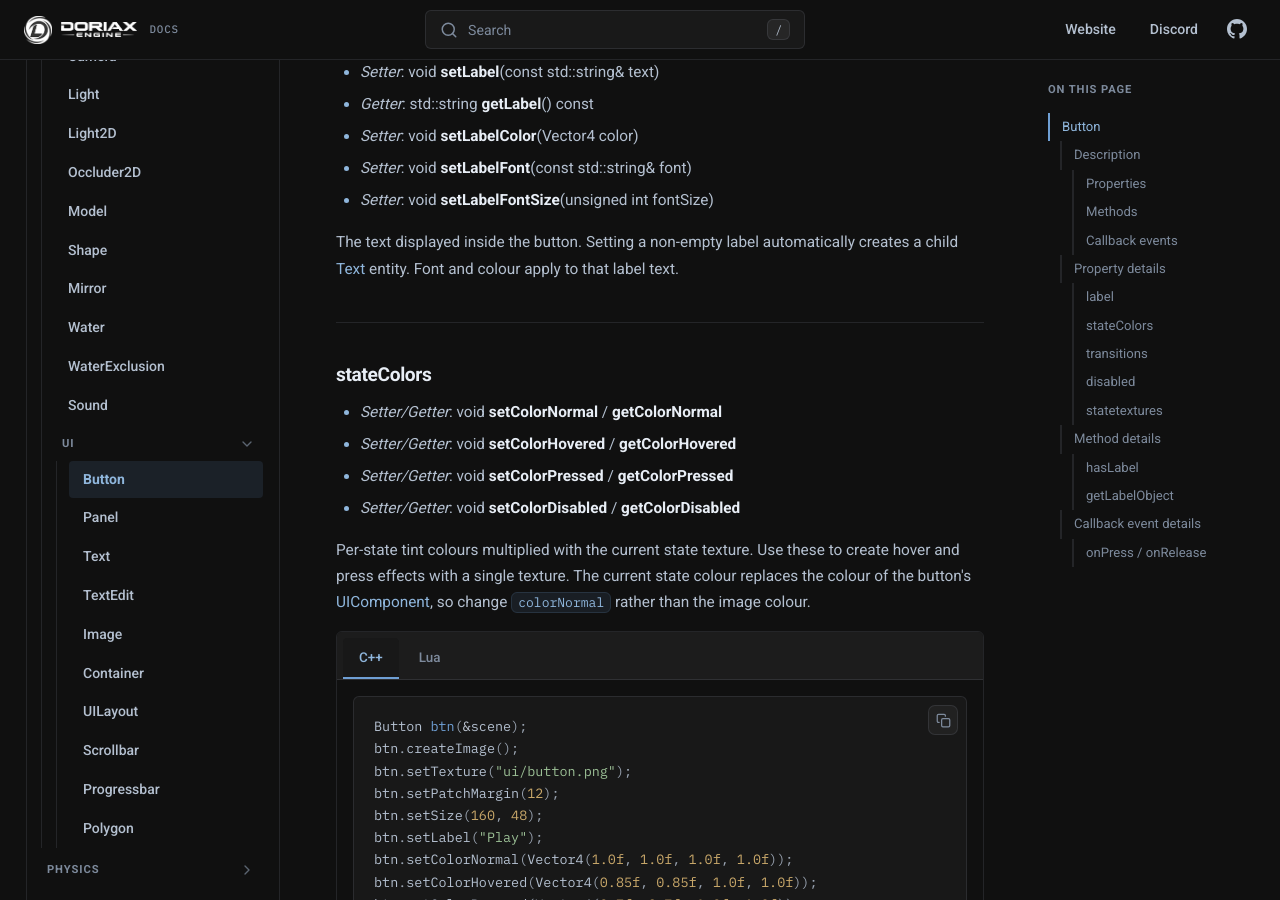
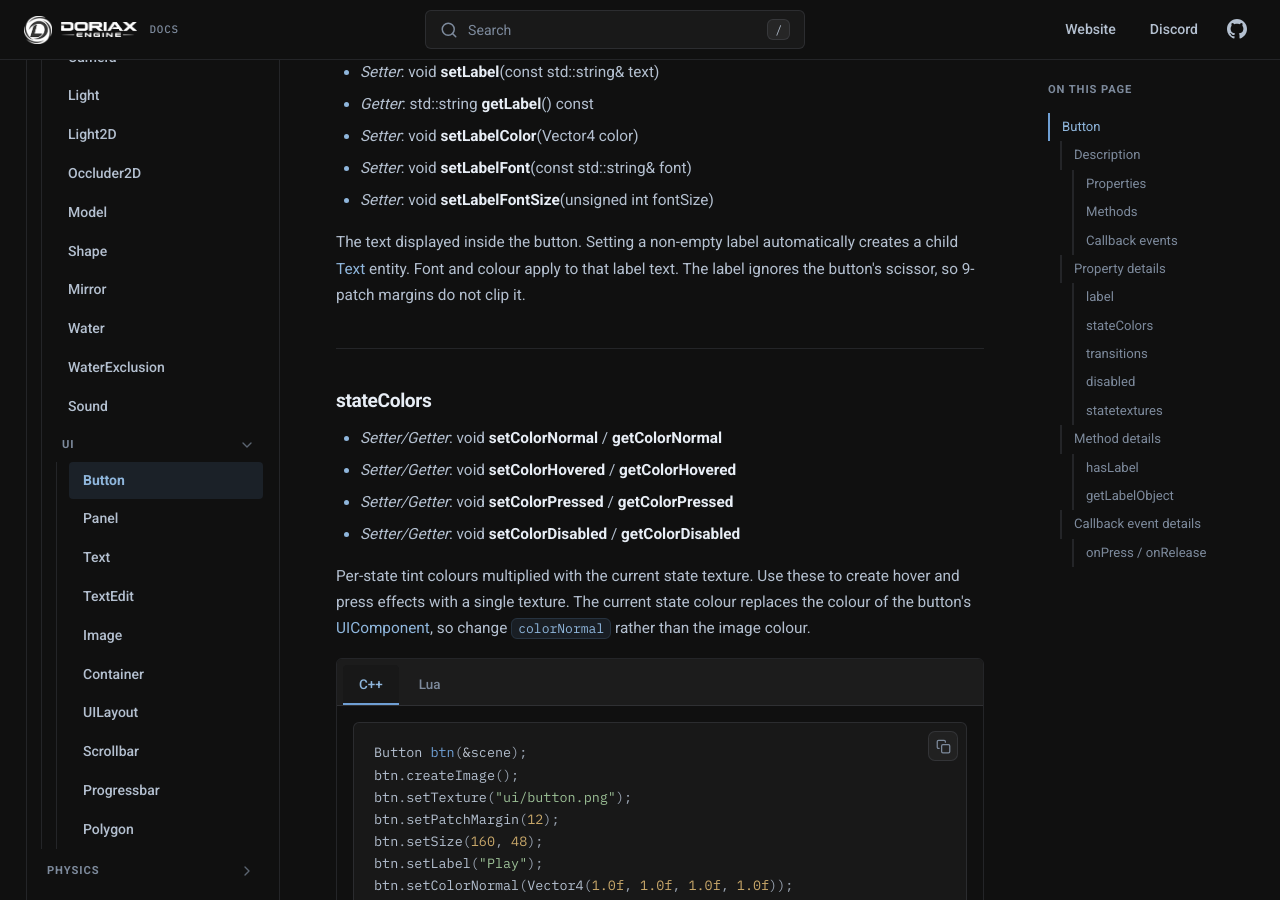
Before and after one commit to doriaxengine/doriax-docs, an MkDocs documentation site: the page built from docs/reference/classes/button.md, in a window 1280 px wide and 900 px high, scrolled down 1862 px. Built offline with MkDocs 1.6.1, drawn with Linux system fonts in a browser that asks for light colours; comment, search, counter and statistics services are not loaded.

```diff
--- a/docs/reference/classes/button.md
+++ b/docs/reference/classes/button.md
@@ -60,7 +60,7 @@ Use the `onPress` / `onRelease` callbacks to respond to user interaction.
 * *Setter*: void **setLabelFont**(const std::string& font)
 * *Setter*: void **setLabelFontSize**(unsigned int fontSize)
 
-The text displayed inside the button. Setting a non-empty label automatically creates a child [Text](text.md) entity. Font and colour apply to that label text.
+The text displayed inside the button. Setting a non-empty label automatically creates a child [Text](text.md) entity. Font and colour apply to that label text. The label ignores the button's scissor, so 9-patch margins do not clip it.
 
 ---
 
```
Also changed, not shown: docs/reference/classes/image.md (+2 -0 lines).
